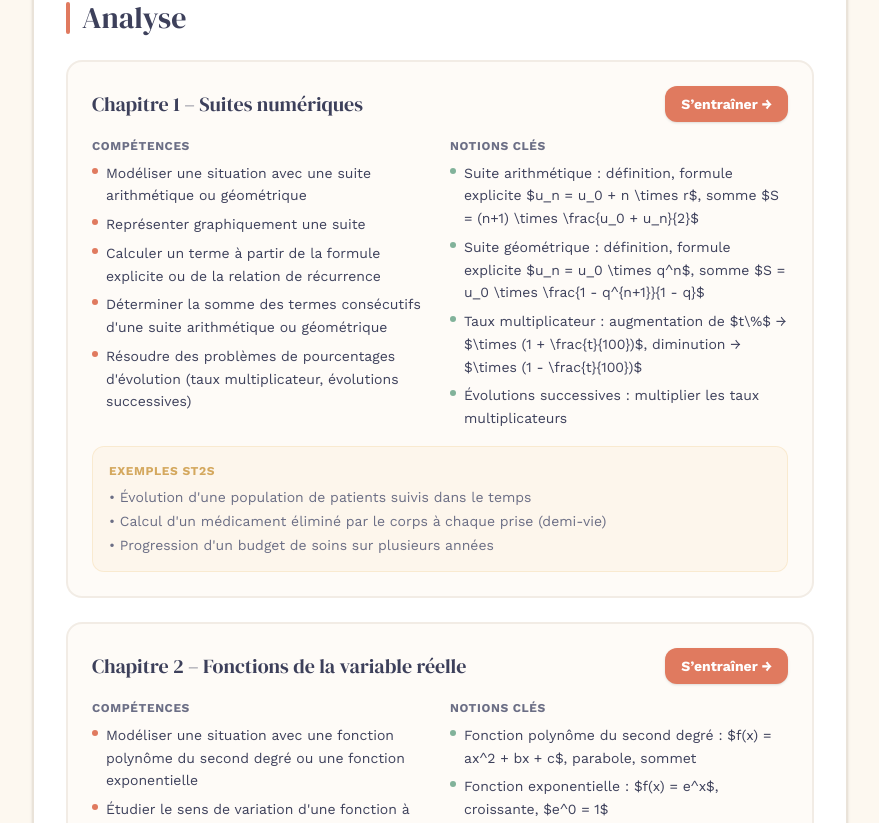
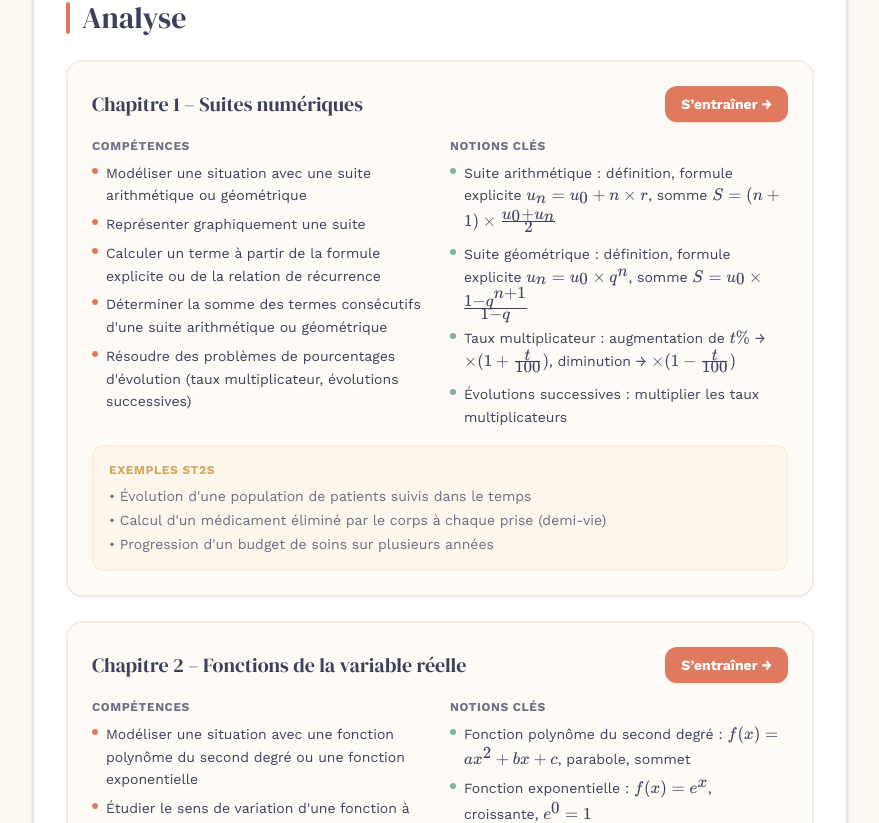
Before and after one commit to jpma7/revisio-st2s, a Next.js app: page /programme in a window 1280 px wide. Shown: the part 362-1185 px from the top of the page, without its empty margins (200-1079 px from the left). Built offline with nearby package versions, Linux system fonts and the light colour scheme.

Commit message:
feat: rendu mathématique KaTeX sur tout le site
- Installe katex, react-markdown, remark-math, rehype-katex

- Crée composant MathText pour afficher proprement \times, \frac, \bar...

- Branche MathText sur Programme, Réviser, Révision express, AnswerPanel

```diff
--- a/app/programme/page.tsx
+++ b/app/programme/page.tsx
@@ -1,5 +1,6 @@
 import Link from "next/link";
 import programmeData from "@/data/programme.json";
+import MathText from "@/components/MathText";
 
 export default function ProgrammePage() {
   const { programme } = programmeData;
@@ -57,7 +58,7 @@ export default function ProgrammePage() {
                         {chapitre.competences.map((c, i) => (
                           <li key={i} className="flex gap-2 text-sm text-slate leading-relaxed">
                             <span className="mt-1.5 h-1.5 w-1.5 rounded-full bg-terracotta flex-shrink-0" />
-                            <span>{c}</span>
+                            <MathText>{c}</MathText>
                           </li>
                         ))}
                       </ul>
@@ -71,7 +72,7 @@ export default function ProgrammePage() {
                         {chapitre.notions_cles.map((n, i) => (
                           <li key={i} className="flex gap-2 text-sm text-slate leading-relaxed">
                             <span className="mt-1.5 h-1.5 w-1.5 rounded-full bg-sage flex-shrink-0" />
-                            <span>{n}</span>
+                            <MathText>{n}</MathText>
                           </li>
                         ))}
                       </ul>
@@ -85,7 +86,7 @@ export default function ProgrammePage() {
                     <ul className="space-y-1">
                       {chapitre.exemples_st2s.map((e, i) => (
                         <li key={i} className="text-sm text-slate-light">
-                          • {e}
+                          • <MathText>{e}</MathText>
                         </li>
                       ))}
                     </ul>
--- a/app/reviser/ReviserClient.tsx
+++ b/app/reviser/ReviserClient.tsx
@@ -5,6 +5,7 @@ import { useState, useMemo, useCallback, useRef, useEffect } from "react";
 import programmeData from "@/data/exercises/programme-st2s.json";
 import ExerciseCard from "@/components/ExerciseCard";
 import AnswerPanel from "@/components/AnswerPanel";
+import MathText from "@/components/MathText";
 
 type Exercise = {
   id: string;
@@ -211,9 +212,9 @@ export default function ReviserClient() {
               <h2 className="font-display text-2xl text-slate mb-4">
                 {selected.titre}
               </h2>
-              <p className="text-base leading-relaxed text-slate">
+              <MathText className="text-base leading-relaxed text-slate">
                 {selected.question}
-              </p>
+              </MathText>
               {selected.source && (
                 <p className="mt-4 text-xs text-slate-light/60">
                   Source : {selected.source}
--- a/app/revision-express/RevisionExpressClient.tsx
+++ b/app/revision-express/RevisionExpressClient.tsx
@@ -5,6 +5,7 @@ import Link from "next/link";
 import exercisesData from "@/data/exercises/programme-st2s.json";
 import programmeData from "@/data/programme.json";
 import AnswerPanel from "@/components/AnswerPanel";
+import MathText from "@/components/MathText";
 
 type Exercise = {
   id: string;
@@ -350,9 +351,9 @@ export default function RevisionExpressClient() {
         <h2 className="font-display text-2xl text-slate mb-4">
           {currentEx.titre}
         </h2>
-        <p className="text-base leading-relaxed text-slate">
+        <MathText className="text-base leading-relaxed text-slate">
           {currentEx.question}
-        </p>
+        </MathText>
       </div>
 
       <AnswerPanel
--- a/components/AnswerPanel.tsx
+++ b/components/AnswerPanel.tsx
@@ -1,6 +1,7 @@
 "use client";
 
 import { useState } from "react";
+import MathText from "./MathText";
 
 interface AnswerPanelProps {
   typeReponse: "nombre" | "texte";
@@ -132,14 +133,14 @@ export default function AnswerPanel({
       {status === "help" && helpIndex > 0 && (
         <div className="mt-5 rounded-2xl border-2 border-warm-yellow bg-warm-yellow/10 p-5 animate-fade-in">
           <p className="mb-1 font-bold text-warm-yellow-dark">💡 Indice {helpIndex} / {aide.length}</p>
-          <p className="text-slate leading-relaxed">{aide[helpIndex - 1]}</p>
+          <MathText className="text-slate leading-relaxed">{aide[helpIndex - 1]}</MathText>
         </div>
       )}
 
       {status === "correct" && (
         <div className="mt-5 rounded-2xl border-2 border-sage bg-sage/10 p-5 animate-fade-in-up">
           <p className="font-display text-xl text-sage-dark mb-2">🌟 Super !</p>
-          <p className="text-slate leading-relaxed">{correction}</p>
+          <MathText className="text-slate leading-relaxed">{correction}</MathText>
         </div>
       )}
 
@@ -155,7 +156,7 @@ export default function AnswerPanel({
       {showCorrection && status !== "correct" && (
         <div className="mt-5 rounded-2xl border-2 border-slate-light/30 bg-cream p-5 animate-fade-in">
           <p className="mb-2 font-bold text-slate-light">📖 Correction</p>
-          <p className="text-slate leading-relaxed">{correction}</p>
+          <MathText className="text-slate leading-relaxed">{correction}</MathText>
         </div>
       )}
     </div>
--- /dev/null
+++ b/components/MathText.tsx
@@ -0,0 +1,31 @@
+"use client";
+
+import ReactMarkdown from "react-markdown";
+import remarkMath from "remark-math";
+import rehypeKatex from "rehype-katex";
+import "katex/dist/katex.min.css";
+
+interface MathTextProps {
+  children: string;
+  className?: string;
+}
+
+/**
+ * Affiche du texte pouvant contenir des formules mathématiques inline $...$.
+ * Utilise KaTeX pour un rendu propre des symboles (\times, \frac, etc.).
+ */
+export default function MathText({ children, className }: MathTextProps) {
+  return (
+    <span className={className}>
+      <ReactMarkdown
+        remarkPlugins={[remarkMath]}
+        rehypePlugins={[rehypeKatex]}
+        components={{
+          p: ({ children }) => <span>{children}</span>,
+        }}
+      >
+        {children}
+      </ReactMarkdown>
+    </span>
+  );
+}
--- a/package.json
+++ b/package.json
@@ -9,9 +9,13 @@
     "lint": "eslint"
   },
   "dependencies": {
+    "katex": "^0.17.0",
     "next": "16.2.7",
     "react": "19.2.4",
-    "react-dom": "19.2.4"
+    "react-dom": "19.2.4",
+    "react-markdown": "^10.1.0",
+    "rehype-katex": "^7.0.1",
+    "remark-math": "^6.0.0"
   },
   "devDependencies": {
     "@tailwindcss/postcss": "^4",
```
Also changed, not shown: 1 other file (tests, documents, lock files or other folders).
